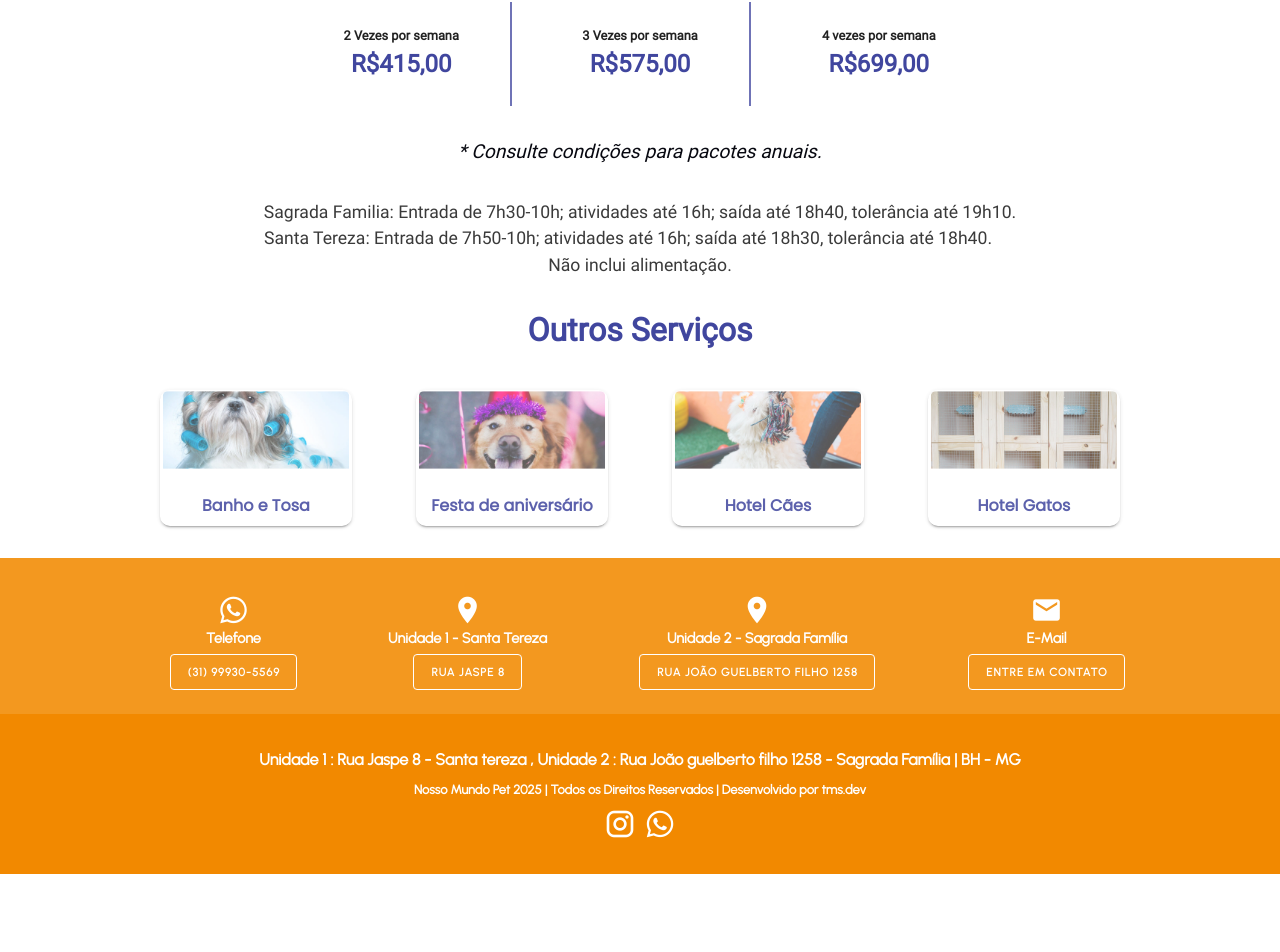
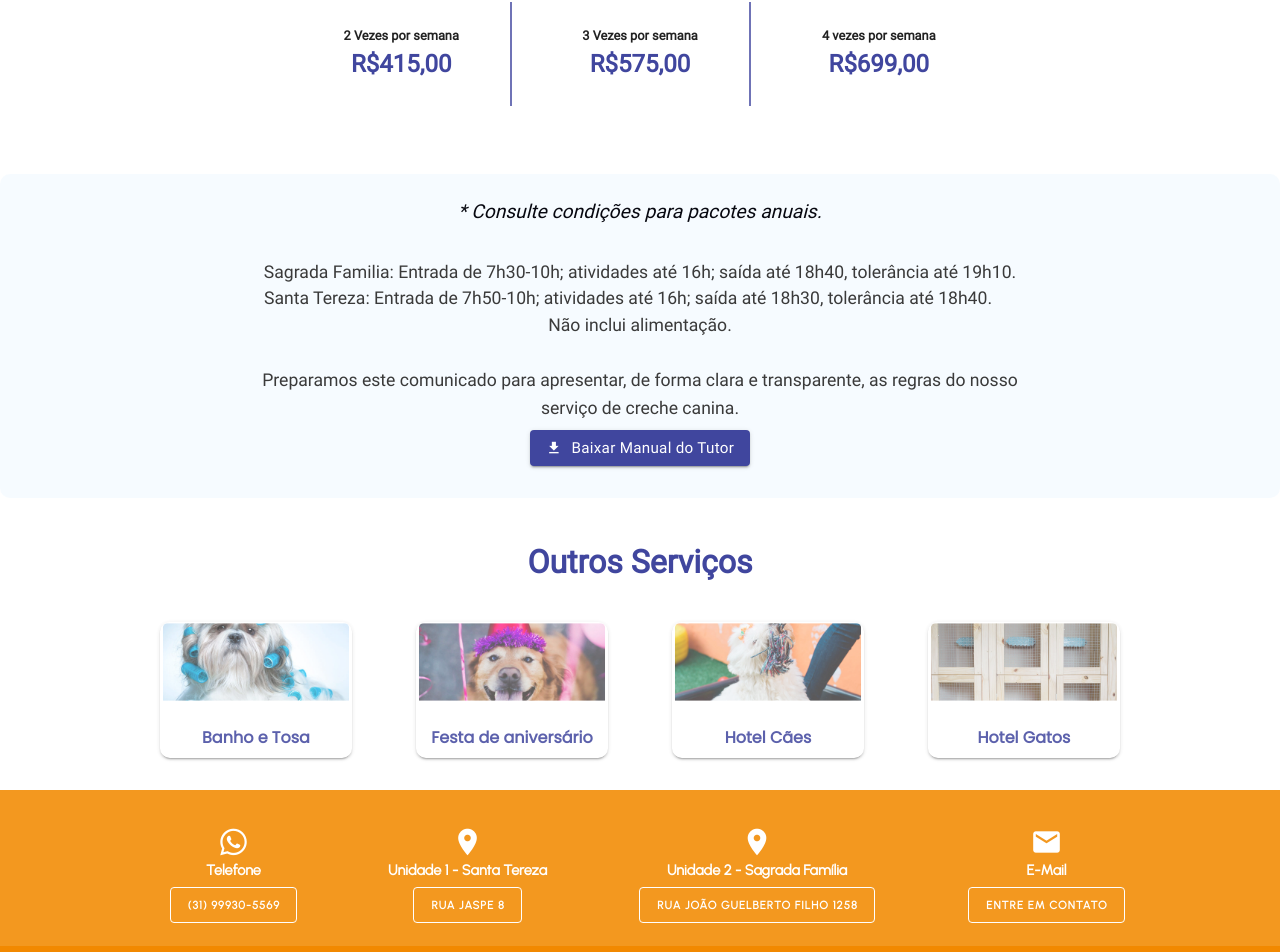
Before and after one commit to thiagoms00/pet-port, a Vue app: page /services/creche-caes in a window 1280 px wide. Shown: the part 1966-2918 px from the top of the page. Before the commit the page ends 2840 px from the top, so only its background shows below. Built offline with nearby package versions, Linux system fonts and the light colour scheme.

Commit message:
ajustes para o manual da creche

```diff
--- a/src/components/BodyCrecheCaes.vue
+++ b/src/components/BodyCrecheCaes.vue
@@ -1,4 +1,6 @@
 <script>
+import manualPdf from '../assets/manual_tutor_2026.pdf';
+
 export default {
   data() {
     return {
@@ -48,6 +50,14 @@ export default {
         message
       )}`;
       window.open(url, "_blank");
+    },
+    downloadManual() {
+      const link = document.createElement('a');
+      link.href = manualPdf;
+      link.download = 'manual_tutor_2026.pdf';
+      document.body.appendChild(link);
+      link.click();
+      document.body.removeChild(link);
     },
   },
 };
@@ -264,8 +274,9 @@ export default {
       </div>
     </v-row>
 
+    <v-container fluid class="manual-container pa-5 ma-0 mt-10">
       <v-row
-      class="mt-10 mx-auto flex-column align-center justify-center info-row"
+        class="mx-auto flex-column align-center justify-center info-row"
       >
         <p class="text-details mt-1 text-anual">
           * Consulte condições para pacotes anuais.
@@ -283,6 +294,23 @@ export default {
           Não inclui alimentação.
         </p>
       </v-row>
+
+      <v-row class="align-center justify-center mt-10">
+        <p class="manual-message">
+          Preparamos este comunicado para apresentar, de forma clara e transparente, as regras do nosso serviço de creche canina.
+        </p>
+      </v-row>
+      <v-row class="align-center justify-center mt-5 mb-3">
+        <v-btn
+          class="download-btn elevation-2"
+          color="#40469e"
+          @click="downloadManual"
+        >
+          <v-icon icon="mdi-download" size="small" class="mr-2"></v-icon>
+          <span>Baixar Manual do Tutor</span>
+        </v-btn>
+      </v-row>
+    </v-container>
 
     <v-container fluid class="other-container pa-5 ma-0">
       <v-row class="align-center justify-center mt-5">
@@ -535,6 +563,42 @@ export default {
   scale: 1;
 }
 
+/* Manual do Tutor */
+
+.manual-container {
+  background-color: rgba(240, 248, 255, 0.6);
+  border-radius: 10px;
+}
+
+.manual-message {
+  font-family: "Roboto-Regular";
+  font-size: 1.1rem;
+  text-align: center;
+  color: rgb(58, 58, 58);
+  max-width: 800px;
+  line-height: 1.6;
+}
+
+.pdf-link {
+  text-decoration: none;
+}
+
+.download-btn {
+  font-family: "Roboto-Regular";
+  color: white !important;
+  text-transform: none;
+  font-size: 0.95rem;
+  letter-spacing: 0.3px;
+  display: flex;
+  align-items: center;
+  justify-content: center;
+}
+
+.download-btn span {
+  display: flex;
+  align-items: center;
+}
+
 /* Outros serviços */
 
 .other-container {
@@ -711,6 +775,15 @@ export default {
     margin-top: 2.5vh !important;
   }
 
+  .manual-message {
+    font-size: 0.9rem;
+    padding: 0 2vw;
+  }
+
+  .download-btn {
+    font-size: 0.85rem;
+  }
+
   .other-container {
     margin-top: 0vh !important;
   }
```
Also changed, not shown: 2 other files (tests, documents, lock files or other folders). Lines whose indentation alone changed are shown as unchanged.
